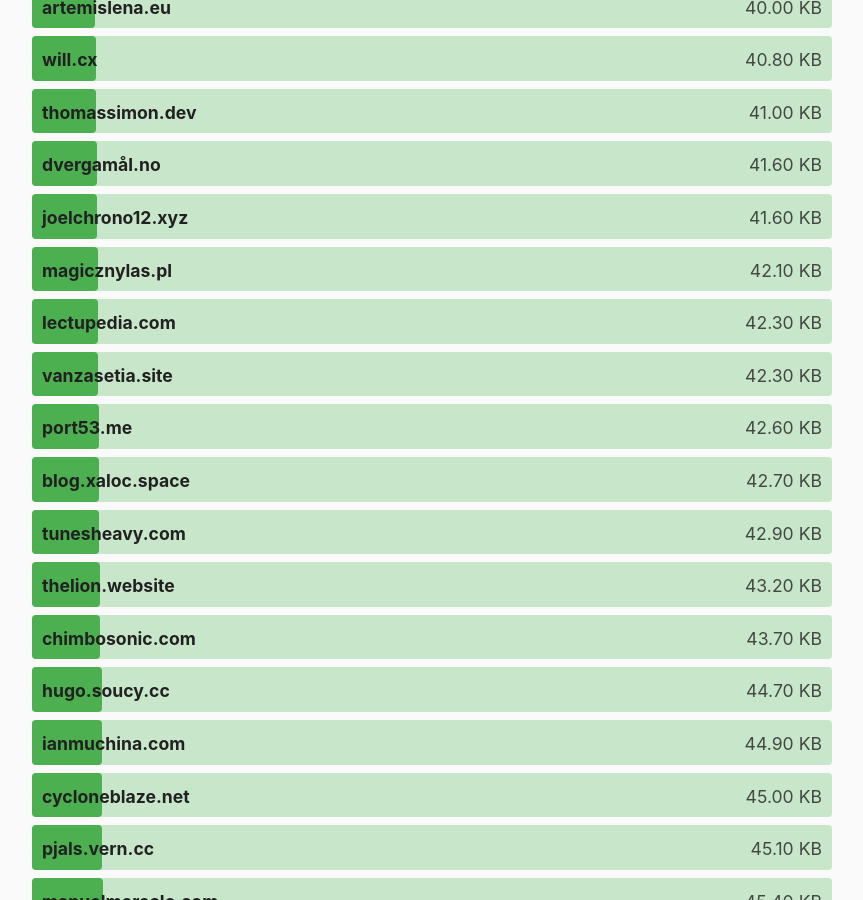
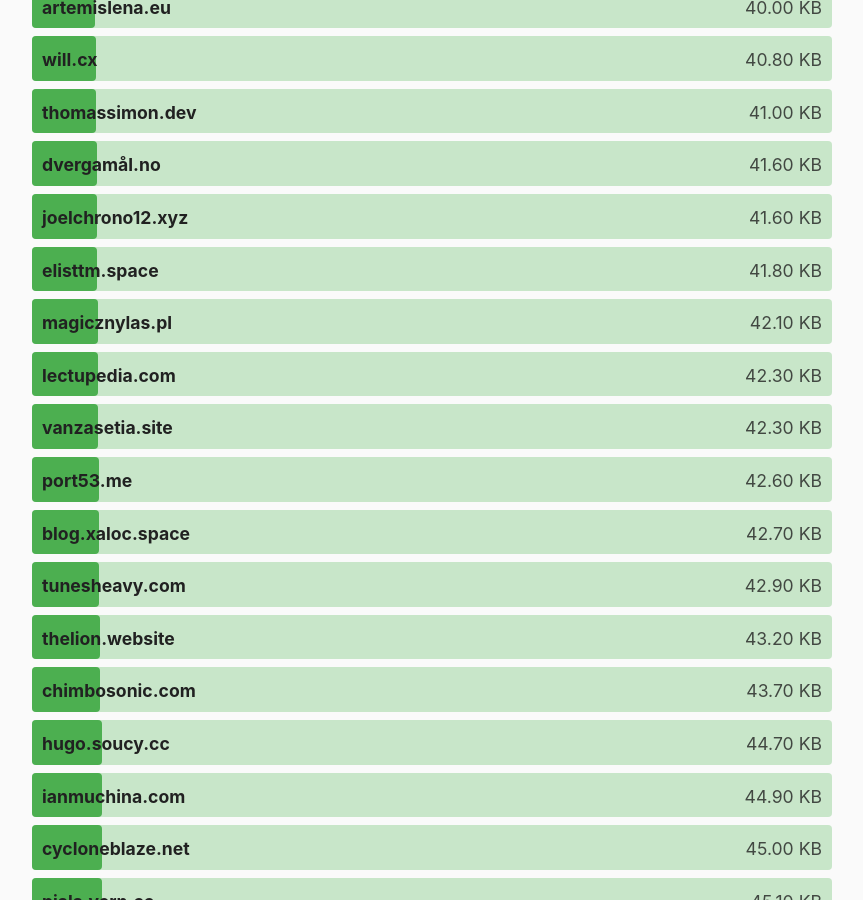
Before and after one commit to kevquirk/512kb.club, a Jekyll site: the page built from index.md, in a window 1280 px wide and 900 px high, scrolled down 14472 px. Shown: the whole window, without its empty margins (208-1071 px from the left). Built offline with Jekyll 4.4.1, drawn with Linux system fonts in a browser that asks for light colours; some of the changed text lies outside the part shown.

Commit message:
updated my site

```diff
--- a/_data/sites.yml
+++ b/_data/sites.yml
@@ -1150,8 +1150,8 @@
 
 - domain: elisttm.space
   url: https://elisttm.space/
-  size: 66.8
-  last_checked: 2022-05-19
+  size: 41.8
+  last_checked: 2024-01-21
 
 - domain: elrido.dssr.ch
   url: https://elrido.dssr.ch/
```
